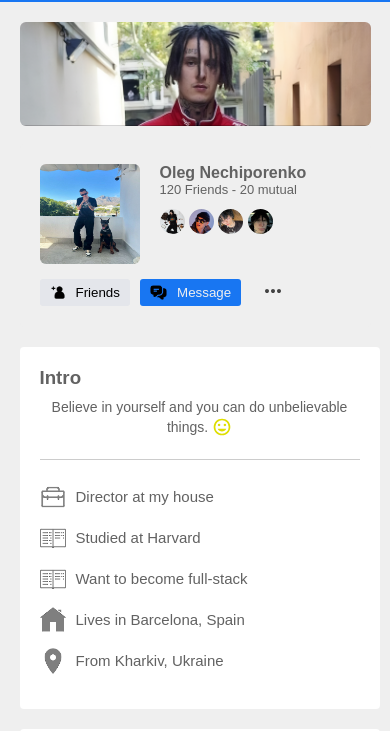
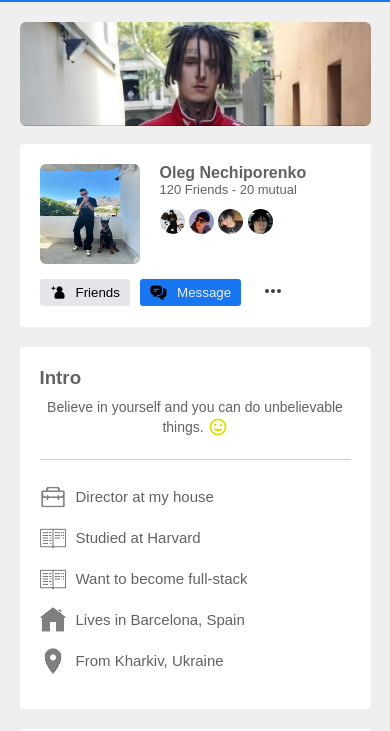
Before and after one commit to jjustik/JustBook, a plain HTML site: page profile.html in a window 390 px wide. Shown: the part 42-773 px from the top of the page. Drawn offline with Linux system fonts and the light colour scheme.

Commit message:
fixed responsive media query for profile page

```diff
--- a/style.css
+++ b/style.css
@@ -610,7 +610,7 @@ footer p {
 }
 
 .profile-details {
-    background: var(--theme-color);
+    background: var(--container-color);
     padding: 20px;
     border-radius: 4px;
     display: flex;
@@ -687,16 +687,18 @@ footer p {
 .profile-info {
     display: flex;
     align-items: flex-start;
-    justify-content: space-between;
+    gap: 20px;
     margin-top: 20px;
 }
 
 .info-col {
-    flex-basis: 33%;
+    flex-basis: 30%;
+    min-width: 0;
 }
 
 .post-col {
-    flex-basis: 65%;
+    flex-basis: 70%;
+    min-width: 0;
 }
 
 .profile-intro {
@@ -704,6 +706,7 @@ footer p {
     padding: 20px;
     margin-bottom: 20px;
     border-radius: 4px;
+    width: 100%;
 }
 
 .profile-intro h3 {
```
